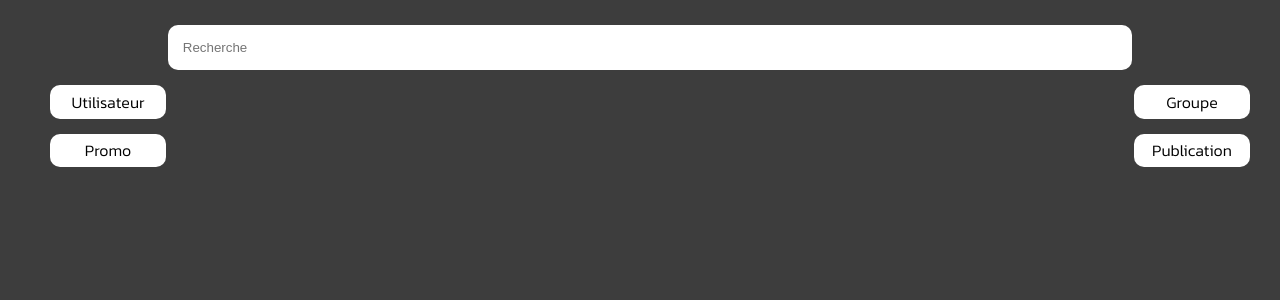
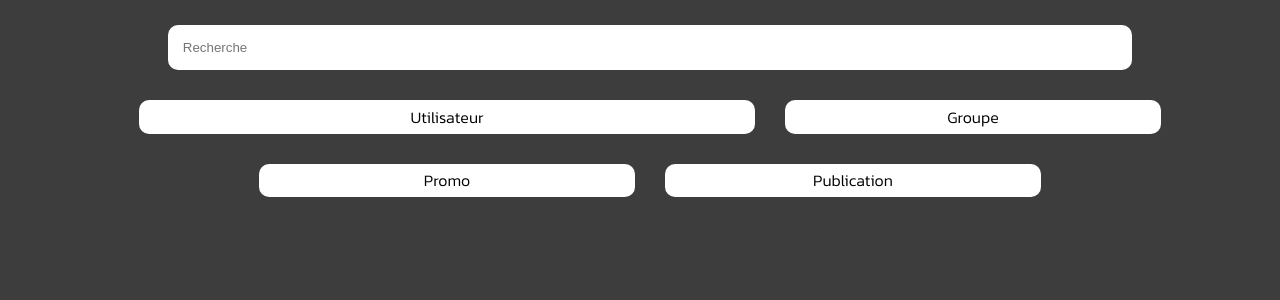
Before and after one commit to Hetic-Project/Connectify, a PHP site: page /profile/Page/recherche.php in a window 1280 px wide. Shown: the part 80-380 px from the top of the page. Run offline with PHP 8.4, Linux system fonts and the light colour scheme.

Commit message:
recherche

```diff
--- a/client/Page/recherche.php
+++ b/client/Page/recherche.php
@@ -5,26 +5,17 @@ session_start();
 <main class="Search">
     <form class="recherche" action="">
         <input class="searchBarre" type="text" placeholder="Recherche" checked>
-        <!-- <input class="codding" type="radio"  name="checkbox" id="Utilisateur">
-            <label for="Utilisateur">Utilisateur</label>
-            <input class="codding" type="radio" name="checkbox" id="Groupe">
-            <label for="Groupe">Groupe</label>
-            <input class="codding" type="radio" name="checkbox" id="Promo">
-            <label for="Promo">Promo</label>
-            <input class="codding" type="radio" name="checkbox" id="Publication">
-            <label for="Publication">Publication</label> -->
-
         <div class="buttonSearch">
-            <div class="buttonTop">
-                <input type="radio" name="demo1" class="demo1" id="demo1-a" checked>
+            <div class="radioSearch">
+                <input type="radio" name="query" class="demo1" id="demo1-a" value="user" checked>
                 <label for="demo1-a">Utilisateur</label>
-                <input type="radio" name="demo1" class="demo1" id="demo1-b">
+                <input type="radio" name="query" class="demo1" id="demo1-b" value="group">
                 <label for="demo1-b">Groupe</label>
             </div>
-            <div class="buttonBot">
-                <input type="radio" name="demo1" class="demo1" id="demo1-c">
+            <div class="radioSearch">
+                <input type="radio" name="query" class="demo1" id="demo1-c" value="promo">
                 <label for="demo1-c">Promo</label>
-                <input type="radio" name="demo1" class="demo1" id="demo1-d">
+                <input type="radio" name="query" class="demo1" id="demo1-d" value="publication">
                 <label for="demo1-d">Publication</label>
             </div>
         </div>
--- a/client/css/recherche.css
+++ b/client/css/recherche.css
@@ -11,25 +11,27 @@ input[type="radio"].demo1 {
     display: none;
 }
 
+input[type="radio"].demo1:checked + label {
+  width: 50%;
+}
+
 input[type="radio"].demo1 + label {
     padding: 0.3rem 0.5rem;
     background-color: #fff;
     border-radius: 10px;
-    width: 100px;
+    width: 30%;
     text-align: center;
 }
 
-.buttonTop {
+
+.radioSearch {
   display: flex;
-  justify-content: space-between;
-  margin: 15px 30px;
+  justify-content: center;
+  margin: 30px;
+  gap: 30px;
 }
 
-.buttonBot {
-  display: flex;
-  justify-content: space-between;
-  margin: 0 30px 0 30px;
-}
+
 
 .recherche {
   margin-left: 20px;
```
